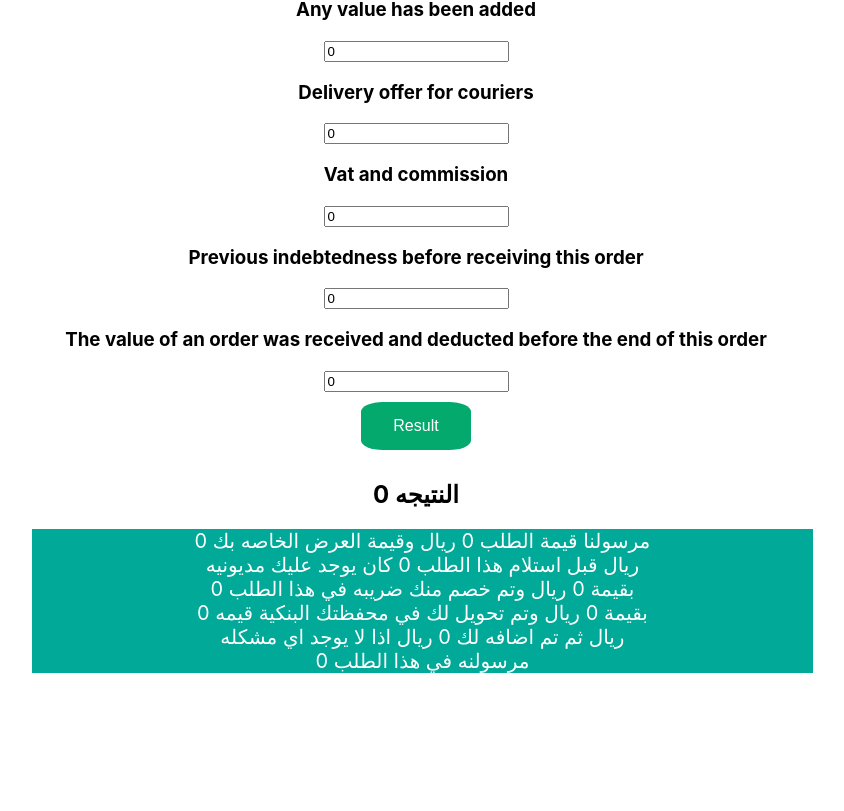
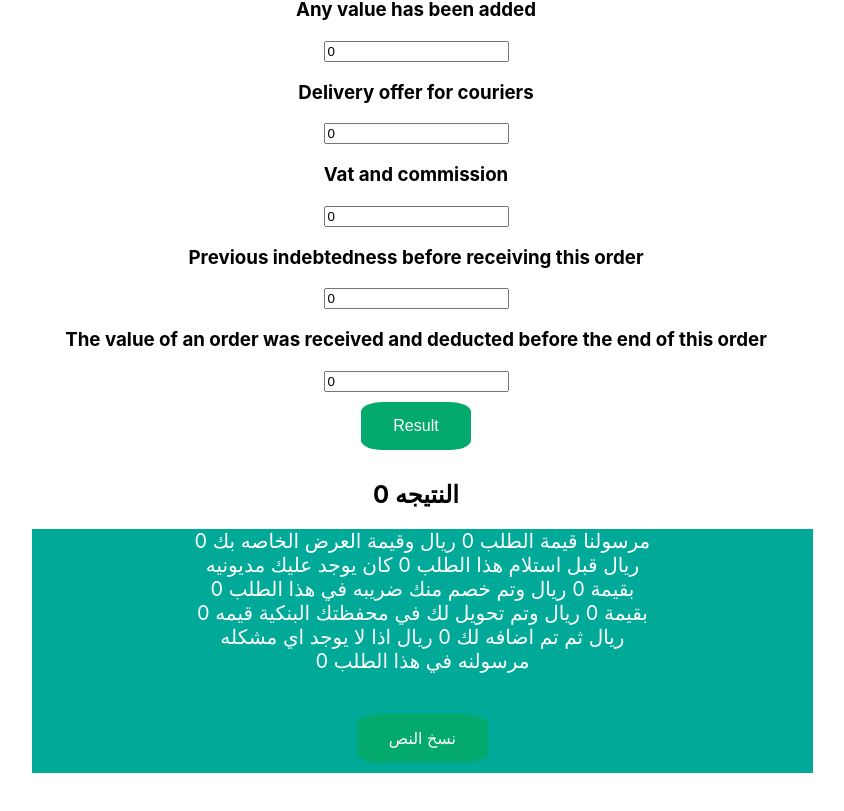
Before and after one commit to abohashemelrefaay/mrsoo, a React (Create React App) app: page /#/Bills in a window 1280 px wide. Shown: the part 585-1396 px from the top of the page, without its empty margins (224-1068 px from the left). Before the commit the page ends 1296 px from the top, so only its background shows below. Built offline with nearby package versions, Linux system fonts and the light colour scheme.

Commit message:
تحديث الإضافات

```diff
--- a/src/components/credit_line/creditLine.css
+++ b/src/components/credit_line/creditLine.css
@@ -17,6 +17,7 @@ button{
     font-size: 16px;
     border-radius: 20%;
     margin: 10px;
+    cursor: pointer
   }
   .credit_cover p{
     margin: 2% 20% 4% 20%;
--- a/src/components/credit_line/creditLline.js
+++ b/src/components/credit_line/creditLline.js
@@ -1,51 +1,79 @@
 import React, { useState } from 'react';
-import './creditLine.css'
-function CreditLine  ()  {
-  const [Input1,setImput1]=useState(0);
-  const [Input2,setImput2]=useState(0);
-  const [Input3,setImput3]=useState(0);
-  const [Input4,setImput4]=useState(0);
-  const [Input5,setImput5]=useState(0);
-  const [Input6,setInput6]=useState(0);
-  const [Input7,setInput7]=useState(0);
-  const [Input8,setInput8]=useState(0);
-  const [result,setresult]=useState(0);
+import './creditLine.css';
 
-  const calculate=()=>{
+function CreditLine() {
+  const [Input1, setImput1] = useState(0);
+  const [Input2, setImput2] = useState(0);
+  const [Input3, setImput3] = useState(0);
+  const [Input4, setImput4] = useState(0);
+  const [Input5, setImput5] = useState(0);
+  const [Input6, setInput6] = useState(0);
+  const [Input7, setInput7] = useState(0);
+  const [Input8, setInput8] = useState(0);
+  const [result, setresult] = useState(0);
+
+  const calculate = () => {
     const result1 =
-    parseFloat(Input3)+
-    parseFloat(Input4)-
-    parseFloat(Input5)-
-    parseFloat(Input6)-
-    parseFloat(Input7)-
+      parseFloat(Input3) +
+      parseFloat(Input4) -
+      parseFloat(Input5) -
+      parseFloat(Input6) -
+      parseFloat(Input7) -
       parseFloat(Input8);
-    setresult(result1)
+    setresult(result1);
   };
+
+  // دالة النسخ
+  const copyToClipboard = () => {
+    const textToCopy = `مرسولنا قيمة الطلب ${Input2} ريال وقيمة العرض الخاصه بك ${Input5} ريال قبل استلام هذا الطلب ${Input1} كان يوجد عليك مديونيه بقيمة ${Input7} ريال وتم خصم منك ضريبه في هذا الطلب ${Input1} بقيمة ${Input6} ريال وتم تحويل لك في محفظتك البنكية قيمه ${Input3} ريال ثم تم اضافه لك ${Input4} ريال اذا لا يوجد اي مشكله مرسولنه في هذا الطلب ${Input1}`;
+
+    // إنشاء عنصر نصي مؤقت
+    const tempInput = document.createElement("input");
+    tempInput.value = textToCopy;
+
+    // إضافة العنصر المؤقت إلى الجسم
+    document.body.appendChild(tempInput);
+
+    // تحديد النص داخل العنصر المؤقت
+    tempInput.select();
+    tempInput.setSelectionRange(0, 99999); // لنسخ النص بشكل موثوق في الهواتف
+
+    // نسخ النص إلى الحافظة
+    document.execCommand("copy");
+
+    // إزالة العنصر المؤقت من الجسم
+    document.body.removeChild(tempInput);
+
+    // تأكيد النسخ (اختياري)
+    alert("تم نسخ النص إلى الحافظة!");
+  };
+
   return (
     <div className='credit_cover'>
       <div className='credit'>
         <h3>Order number </h3>
-    <input type='number' value={Input1} onChange={(e)=> setImput1(e.target.value)} />
+        <input type='number' value={Input1} onChange={(e) => setImput1(e.target.value)} />
         <h3> Order amount </h3>
-    <input type='number' value={Input2} onChange={(e)=> setImput2(e.target.value)}/>
+        <input type='number' value={Input2} onChange={(e) => setImput2(e.target.value)} />
         <h3>The value that was transferred to the driver in his bank account </h3>
-    <input type='number' value={Input3} onChange={(e)=> setImput3(e.target.value)} />
+        <input type='number' value={Input3} onChange={(e) => setImput3(e.target.value)} />
         <h3>Any value has been added </h3>
-    <input type='number'  value={Input4} onChange={(e)=> setImput4(e.target.value)}/>
+        <input type='number' value={Input4} onChange={(e) => setImput4(e.target.value)} />
         <h3>Delivery offer for couriers </h3>
-    <input type='number' value={Input5} onChange={(e)=> setImput5(e.target.value)} />
+        <input type='number' value={Input5} onChange={(e) => setImput5(e.target.value)} />
         <h3>Vat and commission </h3>
-    <input type='number' value={Input6} onChange={(e)=> setInput6(e.target.value)}/>
+        <input type='number' value={Input6} onChange={(e) => setInput6(e.target.value)} />
         <h3> Previous indebtedness before receiving this order </h3>
-    <input type='number' value={Input7} onChange={(e)=> setInput7(e.target.value)}/>
+        <input type='number' value={Input7} onChange={(e) => setInput7(e.target.value)} />
         <h3>The value of an order was received and deducted before the end of this order </h3>
-    <input type='number' value={Input8} onChange={(e)=> setInput8(e.target.value)}/>
-
+        <input type='number' value={Input8} onChange={(e) => setInput8(e.target.value)} />
       </div>
       <button onClick={calculate}>Result</button>
       <h2>{result} النتيجه </h2>
-  <div className='script'><p>مرسولنا قيمة الطلب {Input2} ريال وقيمة العرض الخاصه بك {Input5} ريال قبل استلام هذا الطلب {Input1} كان يوجد عليك مديونيه بقيمة {Input7} ريال  وتم خصم منك ضريبه في هذا الطلب {Input1} بقيمة {Input6} ريال وتم تحويل لك في محفظتك البنكية قيمه {Input3} ريال  ثم تم اضافه لك {Input4} ريال  اذا لا يوجد اي مشكله مرسولنه في هذا الطلب {Input1}</p></div>
-
+      <div className='script'>
+        <p>مرسولنا قيمة الطلب {Input2} ريال وقيمة العرض الخاصه بك {Input5} ريال قبل استلام هذا الطلب {Input1} كان يوجد عليك مديونيه بقيمة {Input7} ريال وتم خصم منك ضريبه في هذا الطلب {Input1} بقيمة {Input6} ريال وتم تحويل لك في محفظتك البنكية قيمه {Input3} ريال ثم تم اضافه لك {Input4} ريال اذا لا يوجد اي مشكله مرسولنه في هذا الطلب {Input1}</p>
+        <button onClick={copyToClipboard}>نسخ النص</button> {/* زر النسخ */}
+      </div>
     </div>
   );
 }
```
Lines whose indentation alone changed are shown as unchanged.
